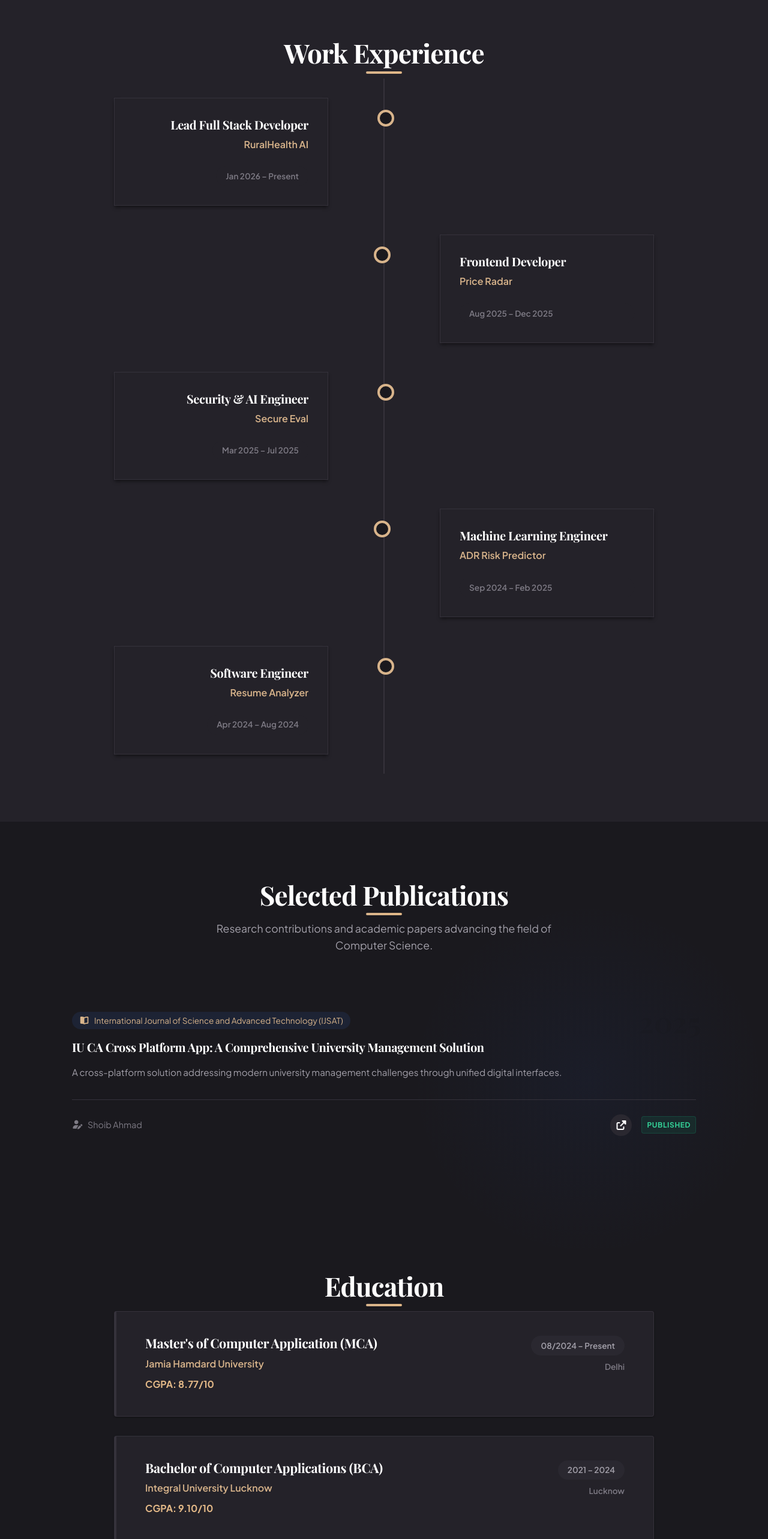
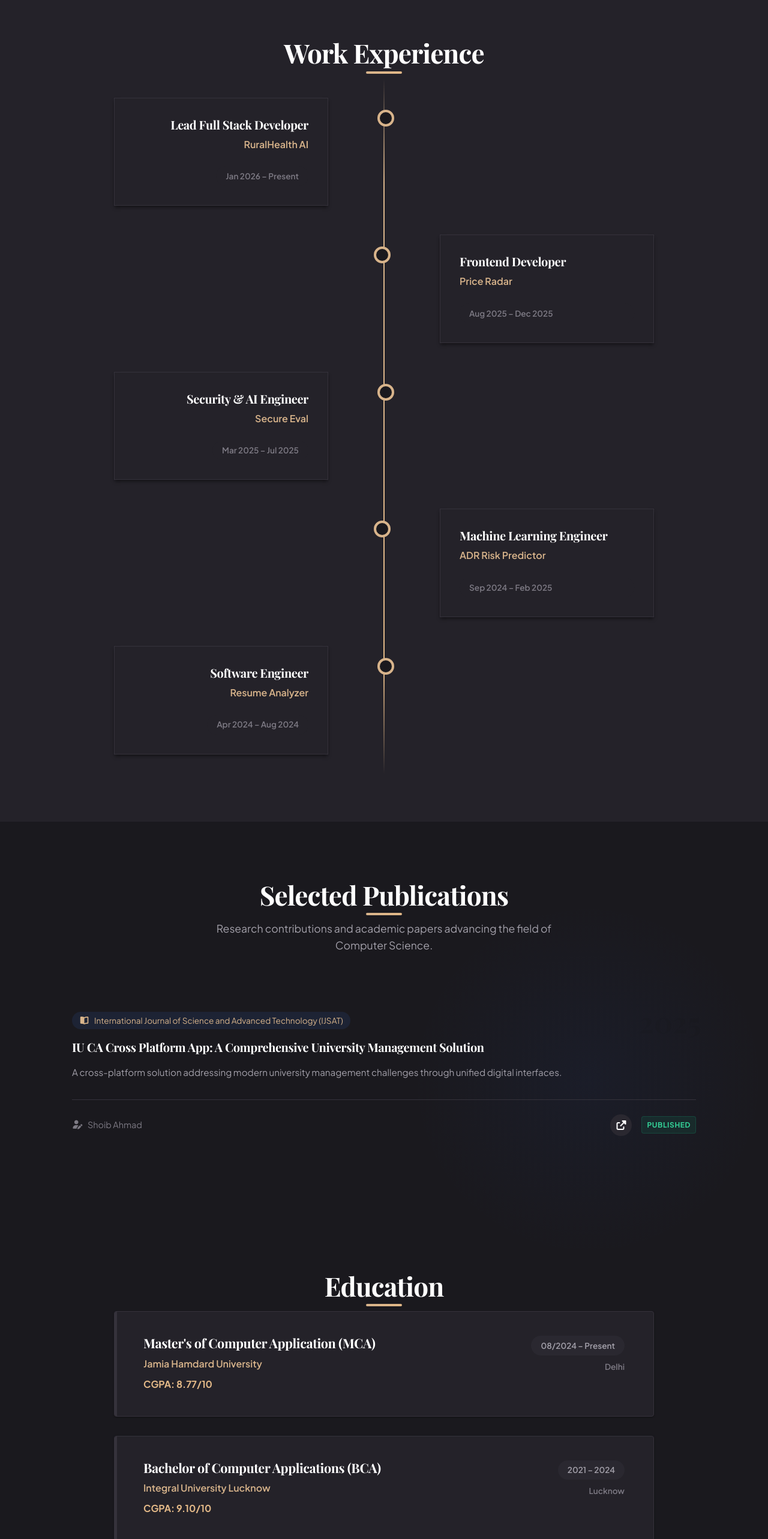
Before and after one commit to shoibahmad/portfolio-react, a React (Vite) app: page /experience in a window 1280 px wide. Shown: the part 220-2786 px from the top of the page at 60% size. Built offline with nearby package versions, Linux system fonts and the light colour scheme; a web font is replaced by a local one.

Commit message:
Added Effects

```diff
--- a/src/components/Education.css
+++ b/src/components/Education.css
@@ -16,22 +16,36 @@
     background: var(--bg-secondary);
     padding: 2.5rem 3rem;
     border-radius: 4px;
-    border-left: 4px solid var(--border);
-    border-top: 1px solid var(--border);
-    border-right: 1px solid var(--border);
-    border-bottom: 1px solid var(--border);
+    border: 1px solid var(--border);
     box-shadow: var(--shadow-sm);
     transition: var(--transition);
     position: relative;
     display: flex;
     align-items: center;
+    overflow: hidden;
+}
+
+.education-item::before {
+    content: '';
+    position: absolute;
+    top: 0;
+    left: 0;
+    bottom: 0;
+    width: 4px;
+    background: var(--border);
+    transition: var(--transition);
+}
+
+.education-item:hover::before {
+    background: linear-gradient(to bottom, var(--primary), var(--accent));
+    box-shadow: 0 0 8px var(--primary);
 }
 
 .education-item:hover {
-    border-left-color: var(--primary);
     transform: translateX(5px);
     box-shadow: var(--shadow-lg);
     background: var(--bg-tertiary);
+    border-color: rgba(216, 180, 139, 0.3);
 }
 
 .edu-header {
--- a/src/components/Experience.css
+++ b/src/components/Experience.css
@@ -15,7 +15,6 @@
     padding: 2rem 0;
 }
 
-/* Central Line */
 .experience-list::before {
     content: '';
     position: absolute;
@@ -23,7 +22,7 @@
     bottom: 0;
     left: 50%;
     width: 2px;
-    background: var(--border);
+    background: linear-gradient(to bottom, transparent 0%, var(--primary) 15%, var(--accent) 85%, transparent 100%);
     transform: translateX(-50%);
 }
 
--- a/src/components/ProjectModal.css
+++ b/src/components/ProjectModal.css
@@ -99,6 +99,32 @@
     background: var(--bg-secondary);
 }
 
+.modal-hero-scanline {
+    position: absolute;
+    top: 0;
+    left: 0;
+    width: 100%;
+    height: 3px;
+    background: linear-gradient(90deg, transparent, var(--primary), var(--accent), transparent);
+    box-shadow: 0 0 8px var(--primary), 0 0 15px var(--accent);
+    animation: laserScan 4s linear infinite;
+    z-index: 3;
+    pointer-events: none;
+    opacity: 0.8;
+}
+
+@keyframes laserScan {
+    0% {
+        top: 0%;
+    }
+    50% {
+        top: 100%;
+    }
+    100% {
+        top: 0%;
+    }
+}
+
 .modal-hero img {
     width: 100%;
     height: 100%;
@@ -181,6 +207,15 @@
     display: flex;
     align-items: center;
     gap: 0.5rem;
+    transition: all 0.3s cubic-bezier(0.4, 0, 0.2, 1);
+}
+
+.tech-tag:hover {
+    border-color: var(--primary);
+    background: var(--primary-glow);
+    transform: translateY(-3px);
+    box-shadow: 0 6px 15px var(--primary-glow);
+    color: var(--primary-light);
 }
 
 /* Architecture/Stats Diagram Placeholder */
--- a/src/components/ProjectModal.jsx
+++ b/src/components/ProjectModal.jsx
@@ -37,6 +37,7 @@
                 <div className="project-modal-content">
                     <div className="modal-hero">
                         <img src={project.image} alt={project.title} />
+                        <div className="modal-hero-scanline"></div>
                         <div className="modal-hero-overlay">
                             <div className="modal-badges">
                                 <span className="modal-badge">{project.category}</span>
--- a/src/components/Projects.css
+++ b/src/components/Projects.css
@@ -41,9 +41,9 @@
 
 .project-item:hover {
     transform: translateY(-12px);
-    box-shadow: 0 25px 50px -12px rgba(0, 0, 0, 0.15),
-                0 0 0 1px rgba(99, 102, 241, 0.1);
-    border-color: rgba(99, 102, 241, 0.2);
+    box-shadow: 0 20px 40px -10px rgba(0, 0, 0, 0.6),
+                0 0 25px var(--primary-glow);
+    border-color: var(--primary);
 }
 
 .project-image {
@@ -158,17 +158,19 @@
     font-size: 0.8rem;
     font-weight: 600;
     color: var(--primary);
-    background: rgba(99, 102, 241, 0.08);
+    background: var(--primary-glow);
     padding: 0.4rem 0.85rem;
     border-radius: 6px;
-    border: 1px solid rgba(99, 102, 241, 0.15);
-    transition: all 0.3s ease;
+    border: 1px solid var(--border-light);
+    transition: all 0.3s cubic-bezier(0.4, 0, 0.2, 1);
 }
 
 .project-tech span:hover {
-    background: rgba(99, 102, 241, 0.15);
-    border-color: rgba(99, 102, 241, 0.3);
-    transform: translateY(-2px);
+    background: var(--primary-glow);
+    border-color: var(--primary);
+    transform: translateY(-3px) scale(1.05);
+    box-shadow: 0 4px 10px var(--primary-glow);
+    color: var(--primary-light);
 }
 
 .project-link {
--- a/src/index.css
+++ b/src/index.css
@@ -149,7 +149,8 @@
 
 /* Scrollbar */
 ::-webkit-scrollbar {
-  width: 10px;
+  width: 8px;
+  height: 8px;
 }
 
 ::-webkit-scrollbar-track {
@@ -157,12 +158,12 @@
 }
 
 ::-webkit-scrollbar-thumb {
-  background: #35323B;
-  border-radius: 5px;
+  background: linear-gradient(180deg, var(--primary), var(--accent));
+  border-radius: 4px;
 }
 
 ::-webkit-scrollbar-thumb:hover {
-  background: #45424D;
+  background: linear-gradient(180deg, var(--primary-light), var(--accent));
 }
 
 /* Utility Classes */
```
